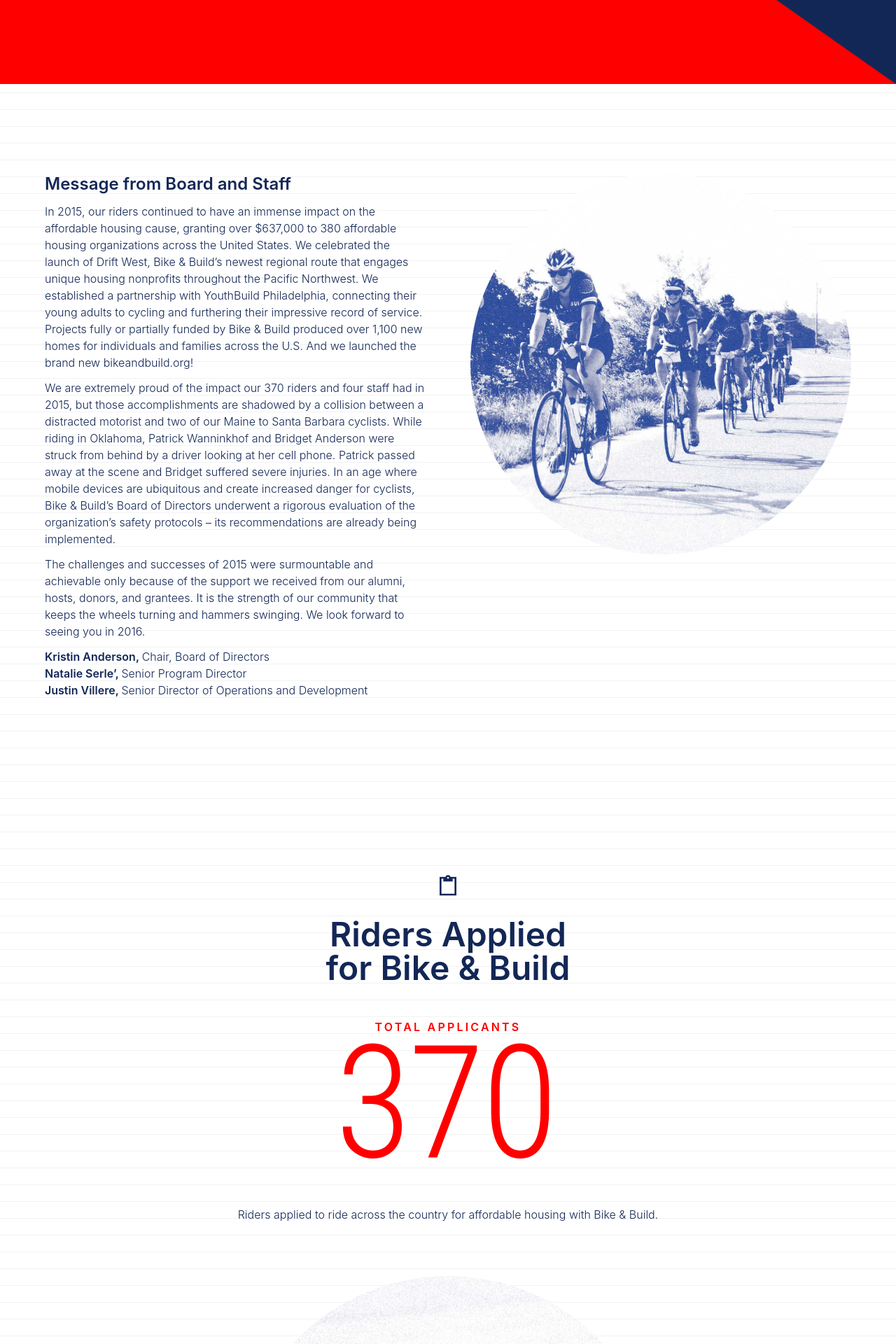
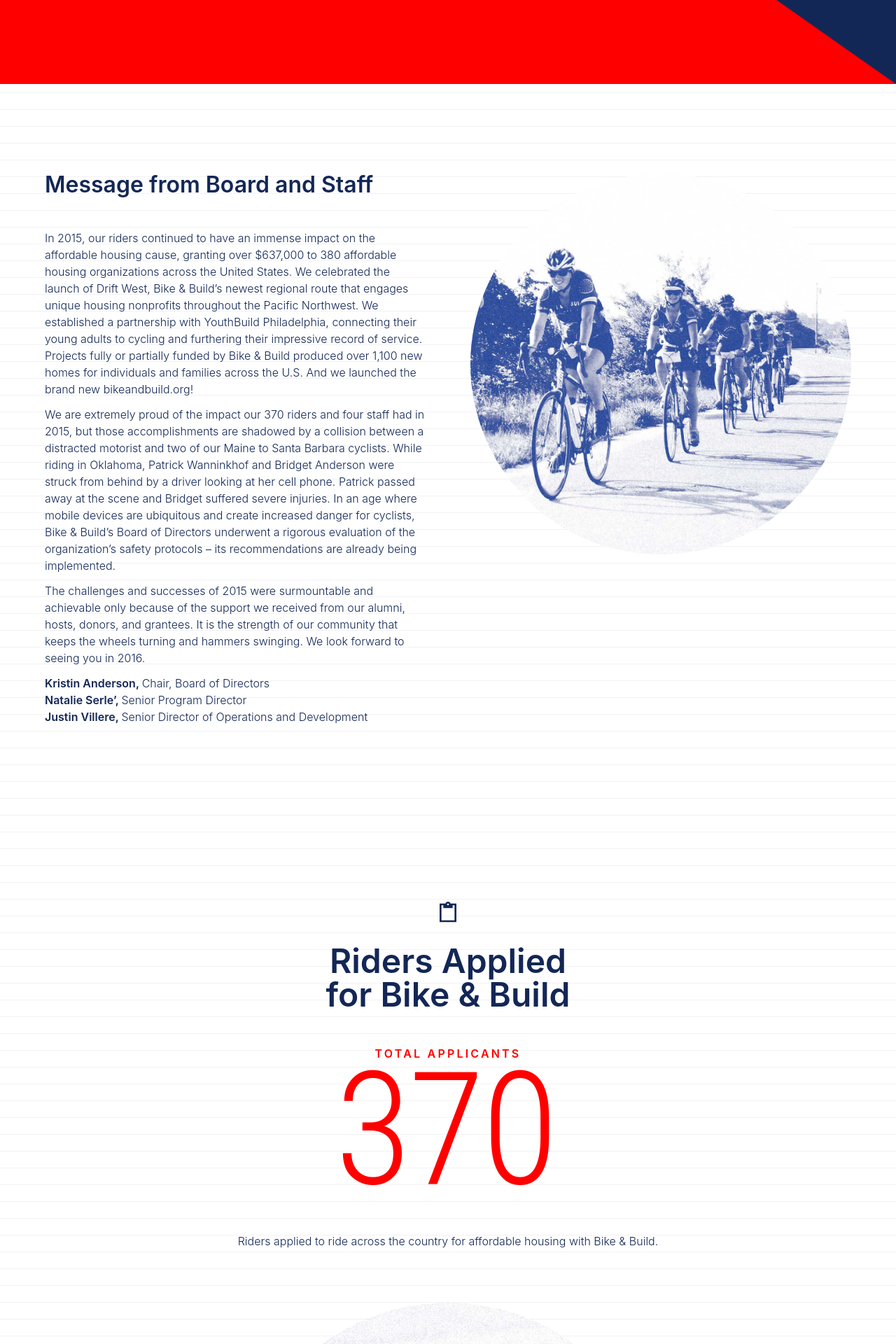
Before and after one commit to morf-studio/babar-2015, a Jekyll site: the page built from index.html, in a window 1280 px wide. Shown: the part 780-2700 px from the top of the page at 70% size. Built offline with Jekyll 4.4.1, drawn with Linux system fonts in a browser that asks for light colours.

Commit message:
Boost to Letter Header

```diff
--- a/index.html
+++ b/index.html
@@ -20,7 +20,7 @@
 
     <div class="col col-12 l-col-6 pad-x-l">
       <article class="max-width-l">
-        <h3 id="Letter" class=""> Message from Board and Staff </h3>
+        <h2 id="Letter" class="story"> Message from Board and Staff </h2>
         <div class="measure">
           <p> In 2015, our riders continued to have an immense impact on the affordable housing cause, granting over $637,000 to 380 affordable housing organizations across the United States. We celebrated the launch of Drift West, Bike & Build’s newest regional route that engages unique housing nonprofits throughout the Pacific Northwest. We established a partnership with YouthBuild Philadelphia, connecting their young adults to cycling and furthering their impressive record of service. Projects fully or partially funded by Bike & Build produced over 1,100 new homes for individuals and families across the U.S. And we launched the brand new bikeandbuild.org!
           </p>
```
Also changed, not shown: 1 other file.
